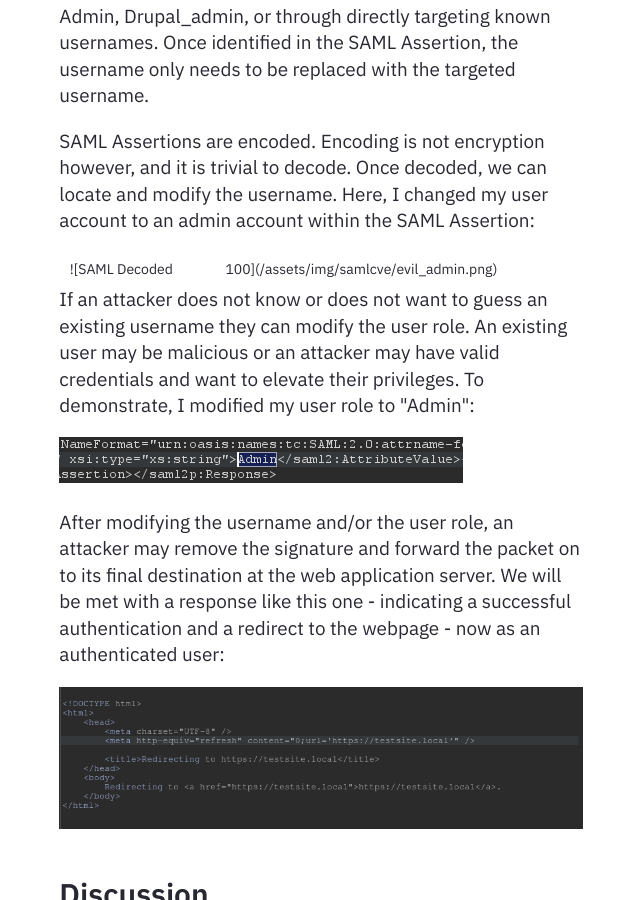
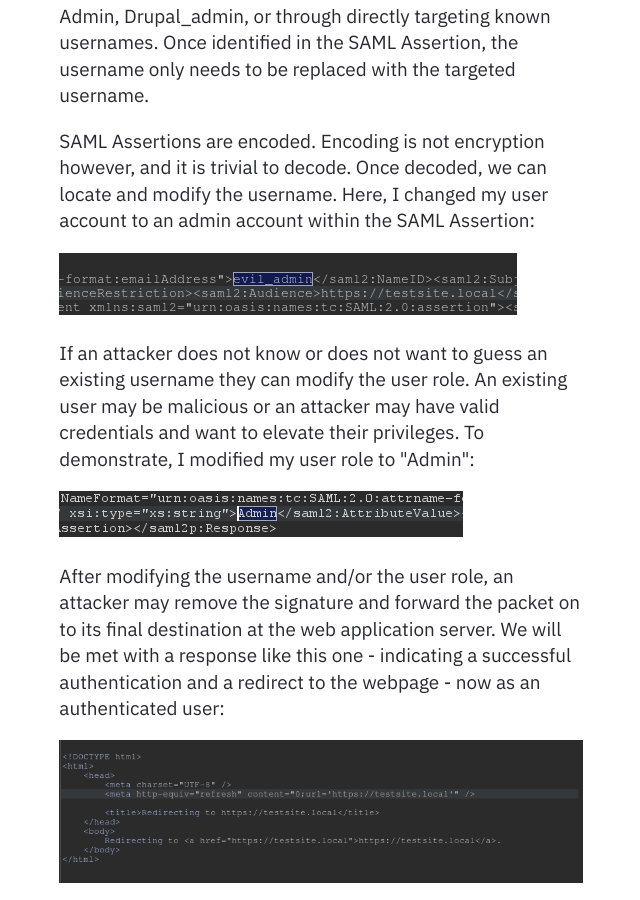
Before and after one commit to RobertAFarmer/RobertAFarmer.github.io, a Jekyll site: the page built from _notes/Public/CVE-2022-26493 Authentication Bypass via SAML Manipulation.md, in a window 1280 px wide and 900 px high, scrolled down 4037 px. Shown: the whole window, without its empty margins (319-959 px from the left). Built offline with Jekyll 4.4.1, drawn with Linux system fonts in a browser that asks for light colours.

Commit message:
giving up on image

```diff
--- a/_notes/Public/CVE-2022-26493 Authentication Bypass via SAML Manipulation.md
+++ b/_notes/Public/CVE-2022-26493 Authentication Bypass via SAML Manipulation.md
@@ -52,7 +52,7 @@ Drupal_admin, or through directly targeting known usernames. Once identified in
 SAML Assertions are encoded. Encoding is not encryption however, and it is trivial to decode.
 Once decoded, we can locate and modify the username.  Here, I changed my user account to an admin account within the SAML Assertion:
 
-![SAML Decoded|100](/assets/img/samlcve/evil_admin.png)
+![SAML Decoded](/assets/img/samlcve/evil_admin.png)
 
 If an attacker does not know or does not want to guess an existing username they can modify the user role. An existing user may be malicious or an attacker may have valid credentials and want to elevate their privileges. To demonstrate, I modified my user role to "Admin":
 
```
